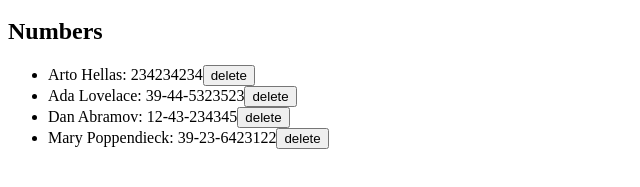
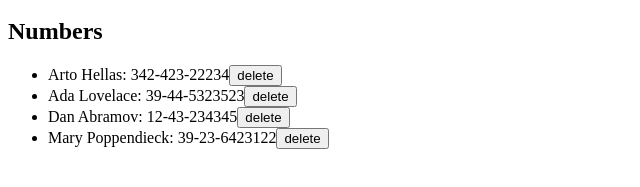
Before and after one commit to mirdevilar/hy-fs-p2, a React (Vite) app in the folder phonebook/: page / in a window 1280 px wide. Shown: the part 233-420 px from the top of the page, without its empty margins (0-640 px from the left). Built offline with nearby package versions, Linux system fonts and the light colour scheme; data requests are answered from the project's data file.

Commit message:
minor improvements

```diff
--- a/phonebook/db.json
+++ b/phonebook/db.json
@@ -3,7 +3,7 @@
     {
       "id": "13d2",
       "name": "Arto Hellas",
-      "number": "234234234"
+      "number": "342-423-22234"
     },
     {
       "id": "223d",
--- a/phonebook/src/App.jsx
+++ b/phonebook/src/App.jsx
@@ -75,7 +75,7 @@ const App = () => {
     } else if (
       confirm(`${newName} is already in your phonebook! Would you like to update their number?`)
     ) {
-      personsService.updateNumber(existing.id, newNumber)
+      personsService.update(existing.id, newNumber)
         .then((number) => {
           const updatedPersons = persons.map(p =>
             p.id !== existing.id
--- a/phonebook/src/components/AddPerson.jsx
+++ b/phonebook/src/components/AddPerson.jsx
@@ -1,7 +1,4 @@
-const AddPerson = ({newName, newNumber,
-  handleNameUpdate, handleNumberUpdate, handleSubmitPerson}) => {
-
-  return (
+const AddPerson = ({newName, newNumber, handleNameUpdate, handleNumberUpdate, handleSubmitPerson}) =>
   <form>
     <div>
       name:
@@ -9,7 +6,8 @@ const AddPerson = ({newName, newNumber,
         onChange={handleNameUpdate}
         value={newName}
       />
-    <br />
+    </div>
+    <div>
       number:
       <input
         onChange={handleNumberUpdate}
@@ -20,7 +18,5 @@ const AddPerson = ({newName, newNumber,
       <button onClick={handleSubmitPerson} type="submit">add</button>
     </div>
   </form>
-  )
-}
 
 export default AddPerson
--- a/phonebook/src/components/PersonsList.jsx
+++ b/phonebook/src/components/PersonsList.jsx
@@ -8,23 +8,21 @@ const Person = ({person, handleRemove}) => {
 }
 
 const PersonsList = ({persons, filter, handleRemove}) => {
-  const list = persons
-    .filter(person => {
-      return (
-        !filter ||
-        person.name.toLowerCase()
-          .includes(filter.toLowerCase())
-      )
-    })
-    .map((person, i) =>
+  const list = filter
+    ? persons.filter(person =>
+      person.name.toLowerCase()
+        .includes(filter.toLowerCase())
+    )
+    : persons
+
+  return (
+    <ul>{list.map((person, i) =>
       <Person
         key={i}
         person={person}
         handleRemove={handleRemove}
       />
-    )
-  return (
-    <ul>{list}</ul>
+    )}</ul>
   )
 }
 
--- a/phonebook/src/services/persons.jsx
+++ b/phonebook/src/services/persons.jsx
@@ -3,17 +3,17 @@ const baseUrl = 'http://localhost:3001/persons'
 
 const getAll = () => axios.get(baseUrl).then(r => r.data)
 
-const add = (data) =>
+const add = data =>
   axios.post(baseUrl, data)
     .then(r => r.data)
 
-const remove = (data) =>
-  axios.delete(`${baseUrl}/${data}`)
+const remove = id =>
+  axios.delete(`${baseUrl}/${id}`)
 
-const updateNumber = (id, number) =>
+const update = (id, number) =>
   axios.patch(`${baseUrl}/${id}`, {
     number
   })
     .then(r => r.data.number)
 
-export default { getAll, add, remove, updateNumber }
+export default { getAll, add, remove, update }
```
Lines whose indentation alone changed are shown as unchanged.
